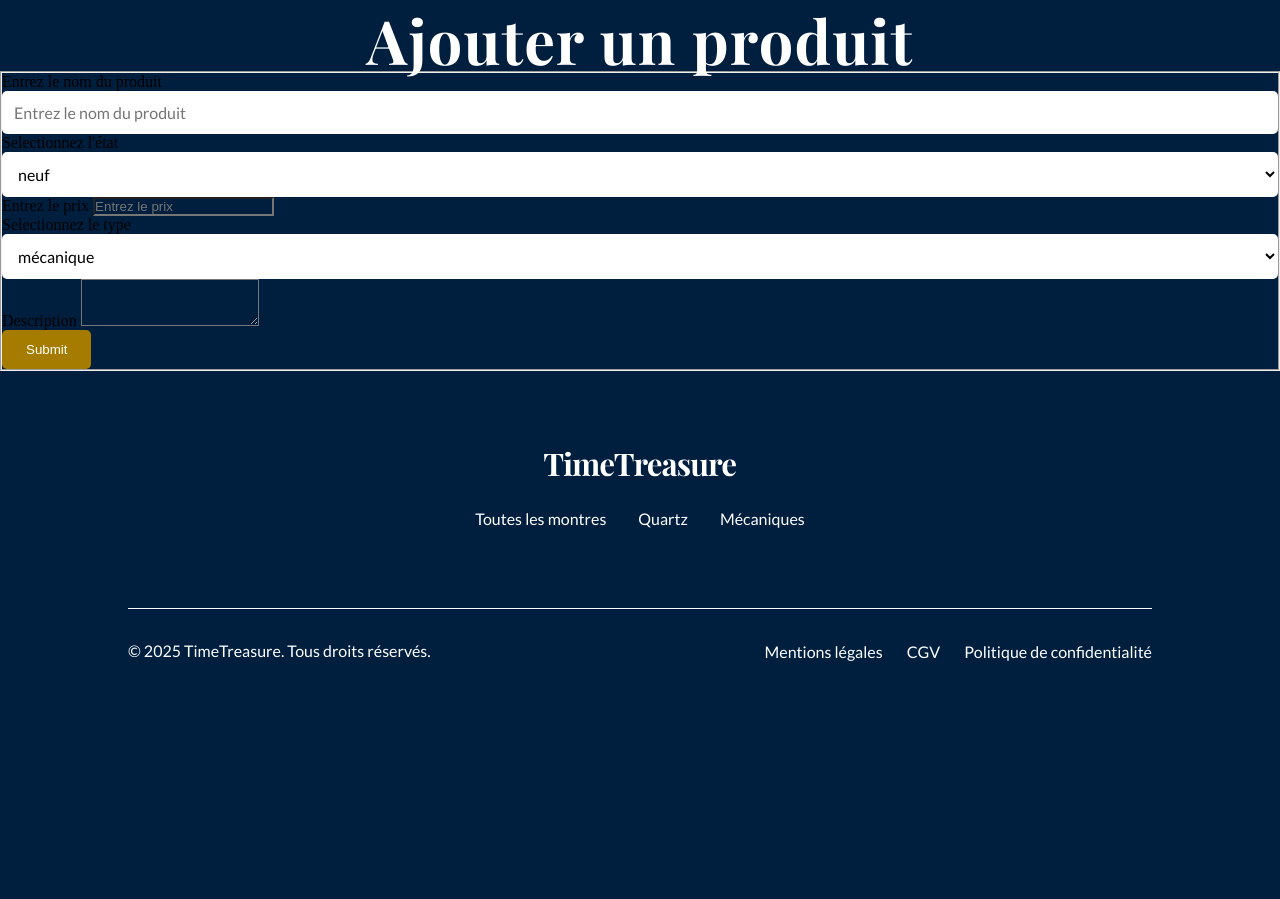
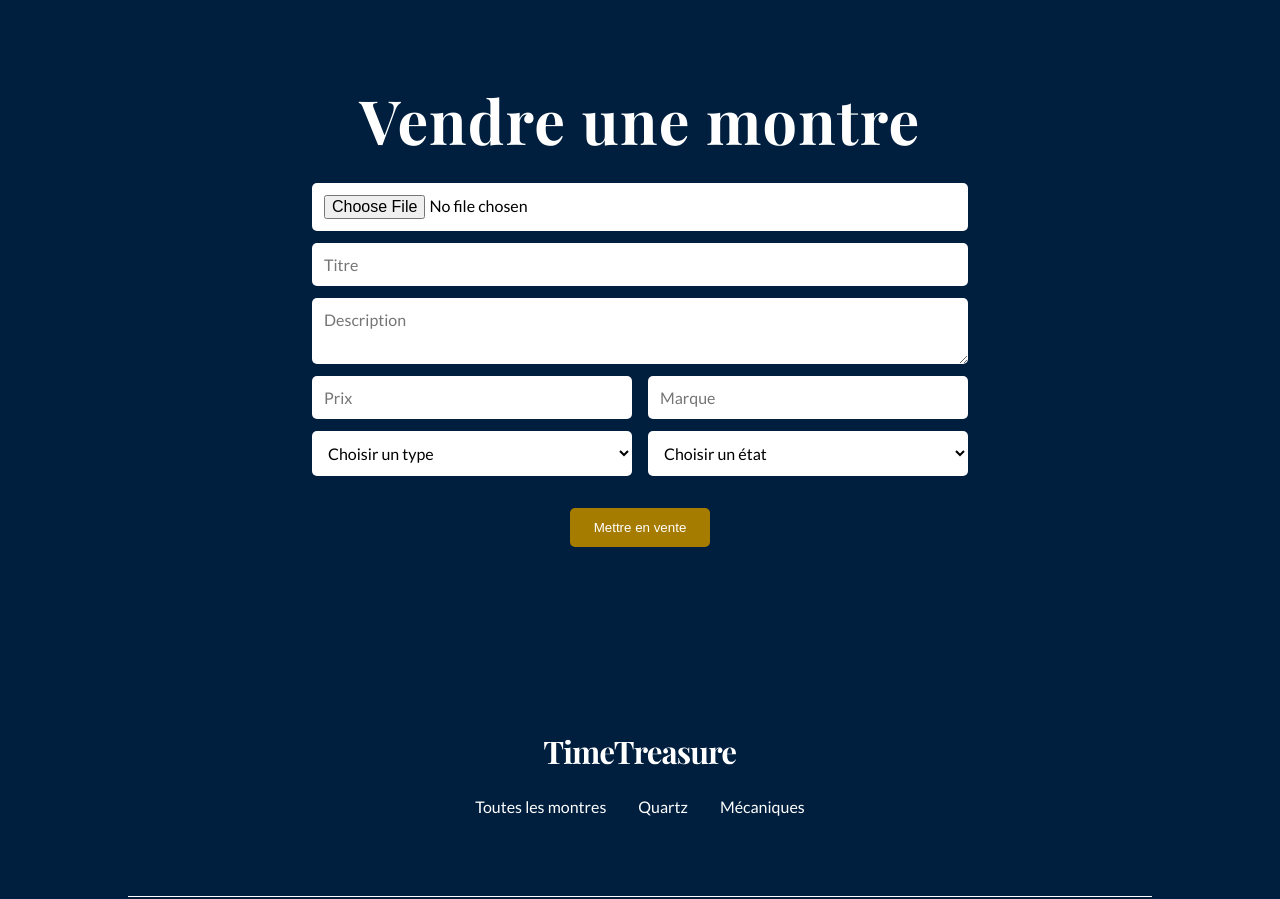
Before and after one commit to Nozomu05/TD-WEB-EFREI-Groupe4, a PHP site: template view/ajout.php in a window 1280 px wide. Shown: the part 72-971 px from the top of the page. Before the commit the page ends 733 px from the top, so only its background shows below. Run offline with PHP 8.4, Linux system fonts and the light colour scheme; the template is opened without the code that fills it, so the values that code supplies are empty; some web fonts are replaced.

Commit message:
page ajouter un produit

```diff
--- a/styles/style.css
+++ b/styles/style.css
@@ -133,6 +133,34 @@ input[type="date"] {
   font-family: 'Lato', sans-serif;
   font-style: normal;
   width: 100%;
+}
+
+textarea {
+  background-color: #fff;
+  color: #000;
+  border: none;
+  padding: 0.75rem;
+  border-radius: 0.313rem;
+  width: 100%;
+  font-family: 'Lato', sans-serif;
+  font-style: normal;
+  font-size: 1rem;
+  font-weight: 400;
+  line-height: 1.3;
+}
+
+input[type="file"] {
+  background-color: #fff;
+  color: #000;
+  border: none;
+  padding: 0.75rem;
+  border-radius: 0.313rem;
+  width: 100%;
+  font-family: 'Lato', sans-serif;
+  font-style: normal;
+  font-size: 1rem;
+  font-weight: 400;
+  line-height: 1.3;
 }
 
 .btn-delete {
@@ -569,3 +597,21 @@ footer {
   width: 100%;
   gap: 1rem;
 }
+
+/* vente */
+
+#prix-marque-container {
+  display: flex;
+  align-items: center;
+  justify-content: center;
+  width: 100%;
+  gap: 1rem;
+}
+
+#type-etat-container {
+  display: flex;
+  align-items: center;
+  justify-content: center;
+  width: 100%;
+  gap: 1rem;
+}
--- a/view/ajout.php
+++ b/view/ajout.php
@@ -1,4 +1,4 @@
-<h1>Ajouter un produit</h1>
+<!--<h1>Ajouter un produit</h1>
 
 <form action="" method="post">
   <fieldset>
@@ -32,3 +32,38 @@
     <button type="submit" class="btn btn-primary">Submit</button>
   </fieldset>
 </form>
+
+-->
+
+<div id="formulaire">
+  <div id="formulaire-top">
+    <h1>Vendre une montre</h1>
+  </div>
+
+  <form id="formulaire-bottom" action="?page=finalisation" method="post">
+    <div id="formulaire-bottom-top">
+      <input type="file" name="image" placeholder="Ajouter une image">
+      <input type="text" name="titre" placeholder="Titre">
+      <textarea name="description" placeholder="Description"></textarea>
+      <div id="prix-marque-container">
+        <input type="text" name="prix" placeholder="Prix">
+        <input type="text" name="marque" placeholder="Marque">
+      </div>
+      <div id="type-etat-container">
+        <select name="type">
+          <option value="defaut" selected>Choisir un type</option>
+          <option value="quartz">Quartz</option>
+          <option value="mecanique">Mécanique</option>
+        </select>
+        <select name="etat">
+          <option value="defaut" selected>Choisir un état</option>
+          <option value="neuf">Mauvais état</option>
+          <option value="occasion">Bon état</option>
+          <option value="occasion">Très bon état</option>
+        </select>
+        </div>
+    </div>
+      <input class="btn-primary" type="submit" value="Mettre en vente">
+  </form>
+
+</div>
--- a/view/header.php
+++ b/view/header.php
@@ -4,7 +4,7 @@
     <meta charset="UTF-8">
     <meta name="viewport" content="width=device-width, initial-scale=1.0">
     <title>TimeTreasure</title>
-    <link rel="stylesheet" href="styles/style.css">
+    <link rel="stylesheet" href="../styles/style.css">
 
     <link rel="preconnect" href="https://fonts.googleapis.com">
   <link rel="preconnect" href="https://fonts.gstatic.com" crossorigin>
@@ -25,21 +25,20 @@
     </div>
 
     <div id="logo-navbar-container">
-      <a href="?page=accueil"><img src="img/logo.svg" alt="logo"></a>
+      <a href="?page=accueil"><img src="../img/logo.svg" alt="logo"></a>
     </div>
-
     <div id="nav-item-right">
       <?php
         if(sizeof($_SESSION)===0){
           ?>
-            <a href="?page=connexion"><img src="img/profil.svg" alt="profil"></a>
+            <a href="?page=connexion"><img src="../img/profil.svg" alt="profil"></a>
           <?php
         }else{
           ?>
-            <a href="?page=utilisateur"><img src="img/profil.svg" alt="profil"></a>
+            <a href="?page=utilisateur"><img src="../img/profil.svg" alt="profil"></a>
           <?php
         }
       ?>
-      <a href="?page=panier"><img src="img/panier.svg" alt="panier"></a>
+      <a href="?page=panier"><img src="../img/panier.svg" alt="panier"></a>
     </div>
   </nav>
```
